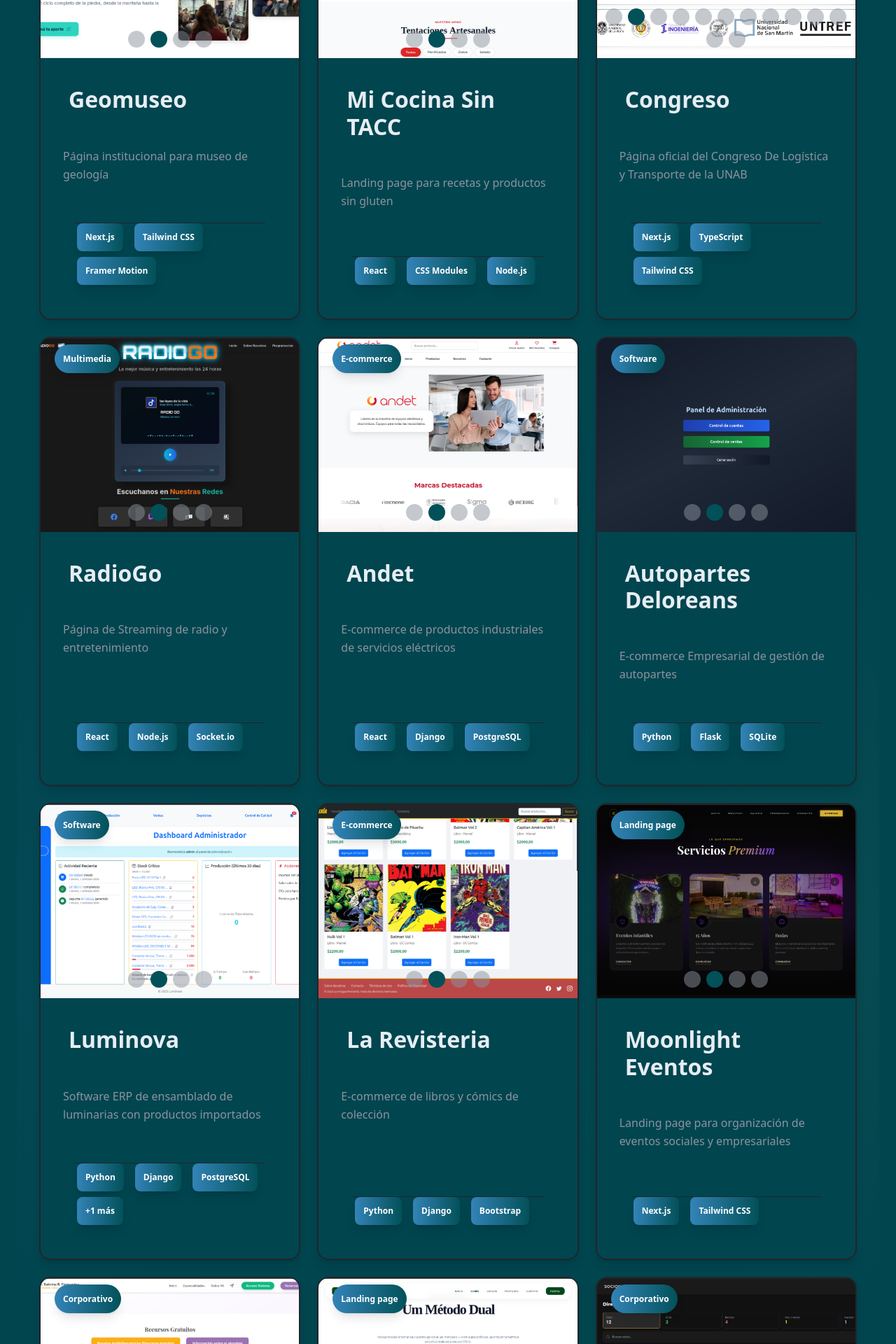
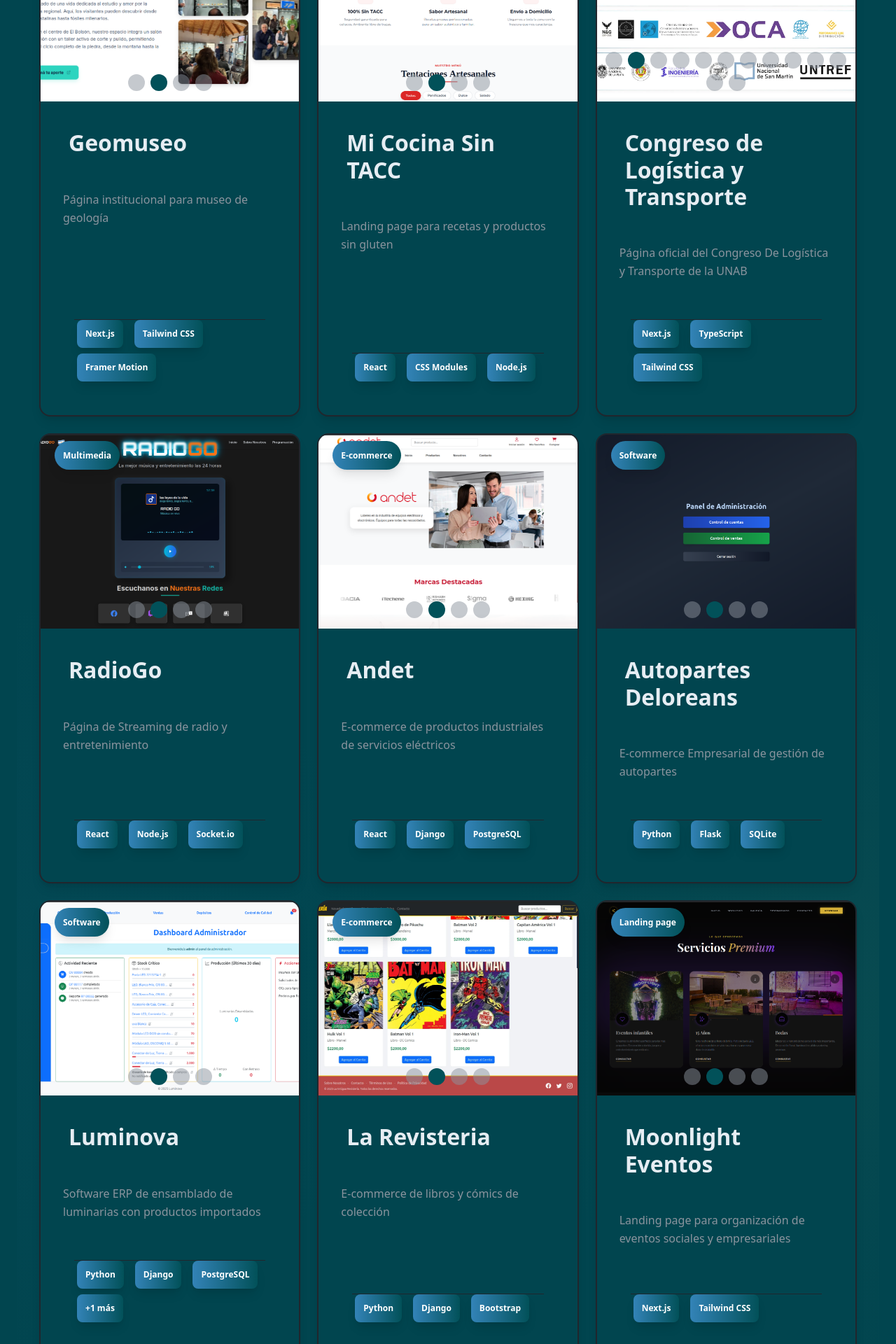
Before and after one commit to dgimenezdeveloper/folkode-webapp, a Next.js app: page / in a window 1280 px wide. Shown: the part 5080-7000 px from the top of the page at 70% size. Built offline with nearby package versions, Linux system fonts and the light colour scheme; grey boxes are pictures that could not be loaded.

Commit message:
Agregadas todas las urls de los proyectos

```diff
--- a/src/components/sections/Projects.tsx
+++ b/src/components/sections/Projects.tsx
@@ -30,6 +30,7 @@ const projects = [
     shortDesc: 'Página institucional para museo de geología',
     category: 'CORPORATIVO',
     technologies: ['Next.js', 'Tailwind CSS', 'Framer Motion'],
+    liveUrl: 'https://geo-museo.vercel.app/',
     images: [
       '/images/proyectos/geomuseo/geomuseo-01.png',
       '/images/proyectos/geomuseo/geomuseo-02.png',
@@ -44,6 +45,7 @@ const projects = [
     shortDesc: 'Landing page para recetas y productos sin gluten',
     category: 'LANDING_PAGE',
     technologies: ['React', 'CSS Modules', 'Node.js'],
+    liveUrl: 'https://micocinasintacc.vercel.app/',
     images: [
       '/images/proyectos/mi-cocina-sin-tacc/cocina-01.png',
       '/images/proyectos/mi-cocina-sin-tacc/cocina-02.png',
@@ -53,9 +55,9 @@ const projects = [
   },
   {
     id: 'congreso',
-    title: 'Congreso',
+    title: 'Congreso de Logística y Transporte',
     shortDesc: 'Página oficial del Congreso De Logística y Transporte de la UNAB',
-    category: 'WEB',
+    category: 'SISTEMA_GESTION',
     technologies: ['Next.js', 'TypeScript', 'Tailwind CSS'],
     liveUrl: 'https://www.congresologistica.unab.edu.ar/',
     images: [
@@ -78,10 +80,10 @@ const projects = [
   {
     id: 'radiogo',
     title: 'RadioGo',
+    liveUrl: 'https://radiogo.com.ar/',
     shortDesc: 'Página de Streaming de radio y entretenimiento',
     category: 'MULTIMEDIA',
     technologies: ['React', 'Node.js', 'Socket.io'],
-    liveUrl: 'https://radiogo.com.ar/',
     images: [
       '/images/proyectos/radio-go/radio-go-01.webp',
       '/images/proyectos/radio-go/radio-go-02.webp',
@@ -93,6 +95,7 @@ const projects = [
   {
     id: 'andet',
     title: 'Andet',
+    liveUrl: 'https://demo-andet-ecommerce.onrender.com/',
     shortDesc: 'E-commerce de productos industriales de servicios eléctricos',
     category: 'ECOMMERCE',
     technologies: ['React', 'Django', 'PostgreSQL'],
@@ -107,6 +110,7 @@ const projects = [
   {
     id: 'autopartes',
     title: 'Autopartes Deloreans',
+    liveUrl: 'https://web-autopartes.vercel.app/',
     shortDesc: 'E-commerce Empresarial de gestión de autopartes',
     category: 'SOFTWARE',
     technologies: ['Python', 'Flask', 'SQLite'],
@@ -120,10 +124,10 @@ const projects = [
   {
     id: 'luminova',
     title: 'Luminova',
+    liveUrl: 'https://luminovaerp.pythonanywhere.com/',
     shortDesc: 'Software ERP de ensamblado de luminarias con productos importados',
     category: 'SOFTWARE',
     technologies: ['Python', 'Django', 'PostgreSQL', 'React'],
-    liveUrl: 'https://luminovaerp.pythonanywhere.com/',
     images: [
       '/images/proyectos/luminova/login/luminova-login.webp',
       '/images/proyectos/luminova/administrador/luminova-admin-01.webp',
@@ -135,10 +139,10 @@ const projects = [
   {
     id: 'revisteria',
     title: 'La Revisteria',
+    liveUrl: 'https://revisteria.pythonanywhere.com/',
     shortDesc: 'E-commerce de libros y cómics de colección',
     category: 'ECOMMERCE',
     technologies: ['Python', 'Django', 'Bootstrap'],
-    liveUrl: 'https://revisteria.pythonanywhere.com/',
     images: [
       '/images/proyectos/revisteria/revisteria-01.webp',
       '/images/proyectos/revisteria/revisteria-02.webp',
@@ -163,6 +167,7 @@ const projects = [
   {
     id: 'nutricion',
     title: 'Nutrición Fernández',
+    liveUrl: 'https://nutricion-fernandez.vercel.app/',
     shortDesc: 'Página institucional para servicios de nutrición profesional',
     category: 'CORPORATIVO',
     technologies: ['React', 'Tailwind CSS'],
@@ -176,6 +181,7 @@ const projects = [
   {
     id: 'planb',
     title: 'Plan B',
+    liveUrl: 'https://plan-b-portugues.vercel.app/',
     shortDesc: 'Landing page para escuela de portugués',
     category: 'LANDING_PAGE',
     technologies: ['HTML', 'CSS', 'JavaScript'],
@@ -189,8 +195,9 @@ const projects = [
   {
     id: 'arcagym',
     title: 'El Arca Gym',
+    liveUrl: 'https://elarcagym.vercel.app/',
     shortDesc: 'Página institucional para gimnasio con sistema de gestión',
-    category: 'CORPORATIVO',
+    category: 'SOFTWARE',
     technologies: ['React', 'Node.js', 'MongoDB'],
     images: [
       '/images/proyectos/el-arca-gym/arcagym-01.png',
@@ -202,6 +209,7 @@ const projects = [
   {
     id: 'deluchi',
     title: 'Laura Deluchi Endocrinología',
+    liveUrl: 'https://deluchi-endocrinologia.vercel.app/',
     shortDesc: 'Página institucional para servicios médicos de endocrinología',
     category: 'CORPORATIVO',
     technologies: ['Next.js', 'Tailwind CSS'],
@@ -215,6 +223,7 @@ const projects = [
   {
     id: 'amueblathom',
     title: 'Amueblathom',
+    liveUrl: 'https://amueblathom.vercel.app/',
     shortDesc: 'E-commerce de muebles y decoración para el hogar',
     category: 'ECOMMERCE',
     technologies: ['React', 'Strapi', 'PostgreSQL'],
@@ -235,6 +244,7 @@ const categories = [
   { value: 'MULTIMEDIA', label: 'Multimedia' },
   { value: 'WEB', label: 'Web' },
   { value: 'SOFTWARE', label: 'Software' },
+  { value: 'SISTEMA_GESTION', label: 'Eventos ' },
 ]
 
 export default function Projects() {
```
